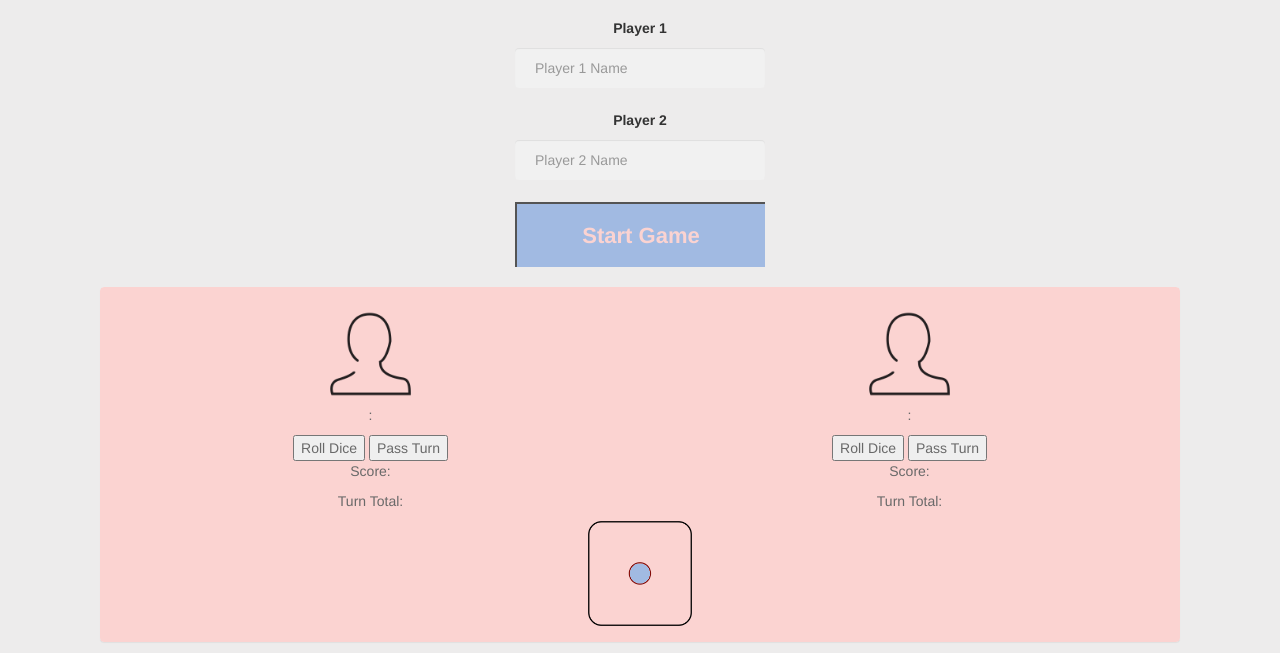
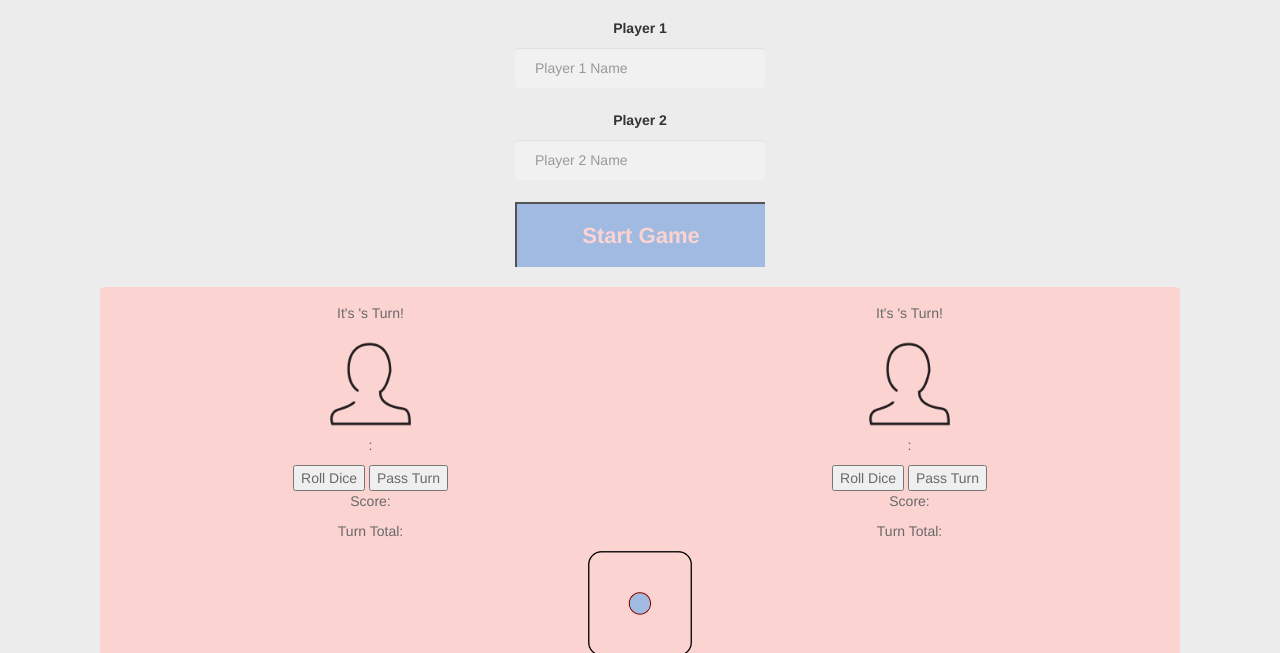
Before and after one commit to Stella-Ndirangu/pig-dice, a plain HTML site: page index.html in a window 1280 px wide. Shown: the part 168-821 px from the top of the page. Drawn offline with Linux system fonts and the light colour scheme.

Commit message:
Add Score and Turn Total classes

```diff
--- a/index.html
+++ b/index.html
@@ -44,12 +44,14 @@
               <div class="col-md-6">
                 <div class="player1area">
                   <div id="p1">
+                    <p id="turnPlayer1">It's <span class="player1"></span>'s Turn!</p>
                     <img src="images/player.png" alt="player image">
                     <p><span class="player1">:</span></p>
-                    <input type="button" value="Roll Dice" onclick="rollDice()">
+                    <input type="button" value="Roll Dice" id="die1">
                     <input type="button" value="Pass Turn" id="passbutton1"> <br>
-                    <p>Score: </p>
-                    <p>Turn Total: </p>
+                    <p>Score: </p><p class="score1"></p>
+                    <p>Turn Total: </p><p class="turnTotal1"></p>
+
                   </div>
                 </div>
               </div>
@@ -57,18 +59,21 @@
               <div class="col-md-6">
                 <div class="player2area">
                   <div id="p2">
+                    <p id="turnPlayer2">It's <span class="player2"></span>'s Turn!</p>
                     <img src="images/player.png" alt="player image">
                     <p><span class="player2">:</span></p>
-                    <input type="button" value="Roll Dice" onclick="rollDice()">
+                    <input type="button" value="Roll Dice" id="die2">
                     <input type="button" value="Pass Turn" id="passbutton2"> <br>
-                    <p>Score: </p>
-                    <p>Turn Total: </p>
+                    <p>Score: </p><p class="score2"></p>
+                    <p>Turn Total: </p><p class="turnTotal2"></p>
+
                   </div>
                 </div>
               </div>
             </div>
             <div class="diceRoll">
               <img src="images/1.png" alt="player image" name="die">
+              <p class="noScore">No score for this turn!</p>
 
             </div>
           </div>
```
